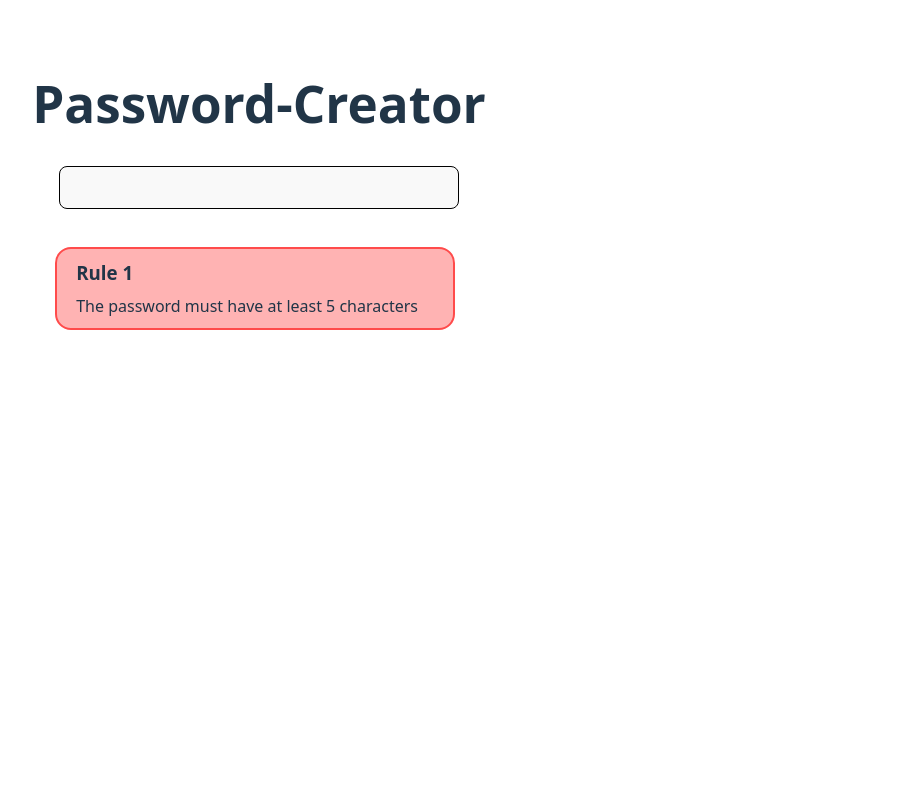
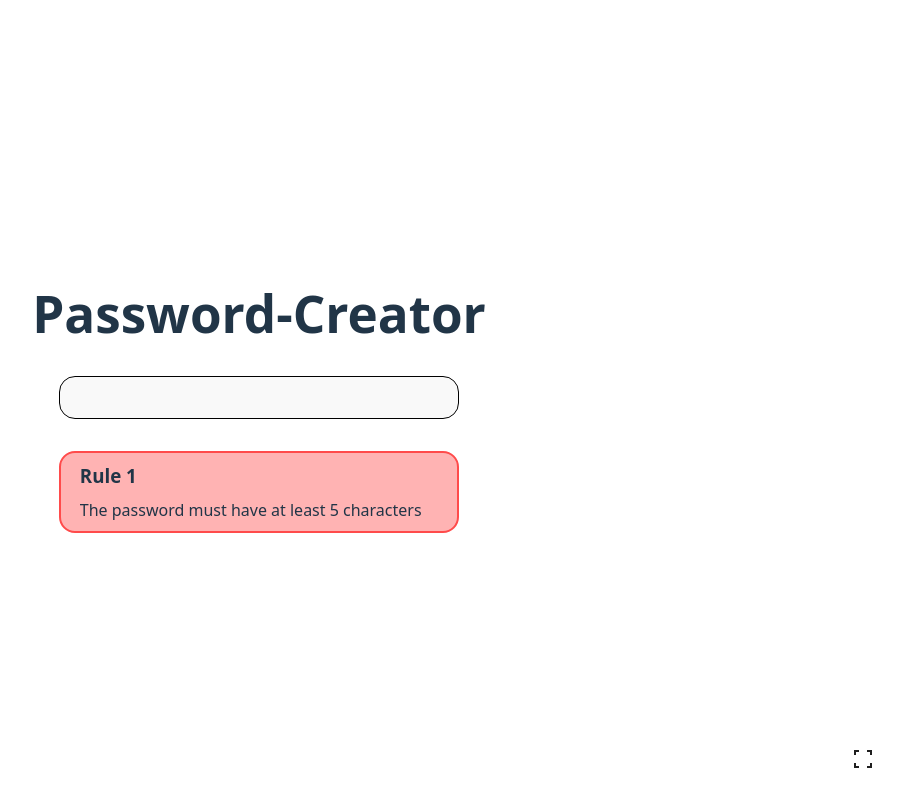
Before and after one commit to MAT06mat/password-creator, a React (Vite) app: page / in a window 1280 px wide. Both pictures are taken after a click on the button "Create a new one". Shown: the whole page, without its empty margins (381-1280 px from the left). Built offline with nearby package versions, Linux system fonts and the light colour scheme.

Commit message:
feat: implement fullscreen functionality with a dedicated button and adjust layout styles

```diff
--- a/index.html
+++ b/index.html
@@ -4,7 +4,7 @@
 <head>
   <meta charset="UTF-8" />
   <link rel="icon" type="image/png" href="/icon.png" />
-  <meta name="viewport" content="width=device-width, initial-scale=1.0" />
+  <meta name="viewport" content="width=device-width, initial-scale=1.0, interactive-widget=resizes-content" />
   <title>Password Creator</title>
 </head>
 
--- a/src/App.css
+++ b/src/App.css
@@ -1,8 +1,11 @@
 #root {
-  max-width: 1280px;
-  margin: 0 auto;
-  padding: 2rem;
   text-align: center;
+  display: flex;
+  flex-direction: column;
+  justify-content: center;
+  align-items: center;
+  height: 100%;
+  width: 100%;
 }
 
 .subtitle {
@@ -12,9 +15,8 @@
 
 .password {
   white-space: anywhere;
-  border-radius: 8px;
-  width: 100%;
-  max-width: 22.5em;
+  border-radius: 1em;
+  width: 22.5em;
   padding: 0.6em 1.2em;
   font-size: 1em;
   font-weight: 500;
@@ -26,6 +28,8 @@
   overflow-y: hidden;
   scroll-padding-block: 0;
   transition: all ease 1s;
+  margin-bottom: 2em;
+  flex-shrink: 0;
 }
 
 .password:disabled {
@@ -33,18 +37,26 @@
   border-color: #7db15c;
 }
 
+.password.fullscreen {
+  margin-top: 1em;
+  margin-bottom: 1em;
+}
+
 .rule-container {
-  margin: auto;
-  margin-top: 2em;
   display: flex;
   flex-direction: column;
-  width: 25em;
-  height: calc(100svh - 18em);
   overflow-y: auto;
-  padding-right: 0.5em;
+  height: 0fr;
+  width: 100%;
+  align-items: center;
+}
+
+.rule-container::-webkit-scrollbar {
+  display: none;
 }
 
 .rule {
+  width: calc(22.5em - 1.6px);
   display: grid;
   transition: all ease-in-out 0.6s;
   background-color: #ffb3b3;
@@ -109,6 +121,21 @@
 .timer div {
   width: 1.5em;
   text-align: center;
+}
+
+.fullscreen-button {
+  position: absolute;
+  bottom: 1em;
+  right: 1em;
+  background-color: #fff;
+  padding: 0.5em;
+  border: none;
+  outline: none !important;
+}
+
+button:focus,
+button:focus-visible {
+  outline: 4px auto -webkit-focus-ring-color;
 }
 
 .finish svg {
--- a/src/App.tsx
+++ b/src/App.tsx
@@ -2,9 +2,11 @@ import { useRef, useState } from "react";
 import "./App.css";
 import Password from "./components/Password";
 import RuleContainer from "./components/RuleContainer";
+import FullScreenButton from "./components/FullScreenButton";
 
 function App() {
     const [start, setStart] = useState(false);
+    const [fullScreen, setFullScreen] = useState(false);
     const [passwordText, setPasswordText] = useState("");
     const passwordRef = useRef<HTMLTextAreaElement>(
         document.createElement("textarea")
@@ -16,16 +18,23 @@ function App() {
 
     return (
         <>
-            <h1>Password-Creator</h1>
+            <h1 style={{ display: fullScreen ? "none" : "inline" }}>
+                Password-Creator
+            </h1>
             {start ? (
                 <>
                     <Password
                         handlePassword={handlePassword}
                         ref={passwordRef}
+                        fullScreen={fullScreen}
                     />
                     <RuleContainer
                         passwordText={passwordText}
                         passwordRef={passwordRef}
+                    />
+                    <FullScreenButton
+                        fullScreen={fullScreen}
+                        setFullScreen={setFullScreen}
                     />
                 </>
             ) : (
--- /dev/null
+++ b/src/components/FullScreenButton.tsx
@@ -0,0 +1,38 @@
+interface Props {
+    fullScreen: boolean;
+    setFullScreen: React.Dispatch<React.SetStateAction<boolean>>;
+}
+
+function FullScreenButton({ fullScreen, setFullScreen }: Props) {
+    const handleFullScreen = () => {
+        setFullScreen((prev) => !prev);
+    };
+
+    return (
+        <button className="fullscreen-button" onClick={handleFullScreen}>
+            {fullScreen ? (
+                <svg
+                    xmlns="http://www.w3.org/2000/svg"
+                    height="24px"
+                    viewBox="0 -960 960 960"
+                    width="24px"
+                    fill="#1f1f1f"
+                >
+                    <path d="M240-120v-120H120v-80h200v200h-80Zm400 0v-200h200v80H720v120h-80ZM120-640v-80h120v-120h80v200H120Zm520 0v-200h80v120h120v80H640Z" />
+                </svg>
+            ) : (
+                <svg
+                    xmlns="http://www.w3.org/2000/svg"
+                    height="24px"
+                    viewBox="0 -960 960 960"
+                    width="24px"
+                    fill="#1f1f1f"
+                >
+                    <path d="M120-120v-200h80v120h120v80H120Zm520 0v-80h120v-120h80v200H640ZM120-640v-200h200v80H200v120h-80Zm640 0v-120H640v-80h200v200h-80Z" />
+                </svg>
+            )}
+        </button>
+    );
+}
+
+export default FullScreenButton;
--- a/src/components/Password.tsx
+++ b/src/components/Password.tsx
@@ -4,13 +4,14 @@ import TextareaAutosize from "react-textarea-autosize";
 interface Props {
     handlePassword: FormEventHandler<HTMLTextAreaElement>;
     ref?: RefObject<HTMLTextAreaElement>;
+    fullScreen: boolean;
 }
 
-function Password({ handlePassword, ref }: Props) {
+function Password({ handlePassword, ref, fullScreen }: Props) {
     const [value, setValue] = useState("");
     return (
         <TextareaAutosize
-            className="password"
+            className={fullScreen ? "password fullscreen" : "password"}
             onInput={(e) => {
                 handlePassword(e);
             }}
--- a/src/index.css
+++ b/src/index.css
@@ -28,7 +28,7 @@ body {
   display: flex;
   place-items: center;
   min-width: 320px;
-  min-height: 100vh;
+  height: 100dvh;
 }
 
 h1 {
```
